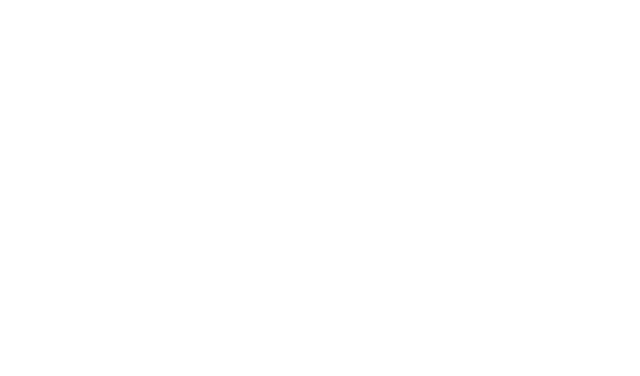
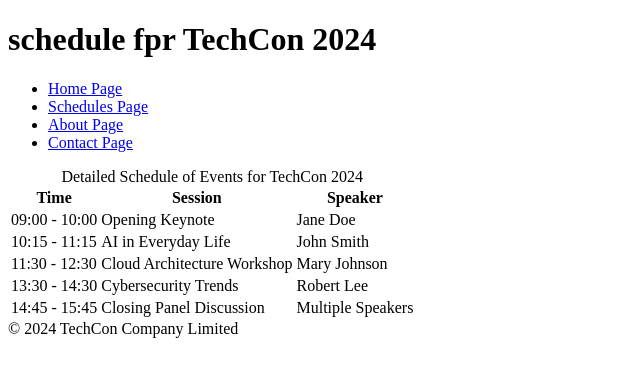
Before and after one commit to adwoax/TechCon_HTML, a plain HTML site: page techcon_website/schedule.html in a window 1280 px wide. Shown: the whole page, without its empty margins (0-640 px from the left). Drawn offline with Linux system fonts and the light colour scheme.

Commit message:
schedules page

```diff
--- a/techcon_website/schedule.html
+++ b/techcon_website/schedule.html
@@ -3,9 +3,63 @@
 <head>
     <meta charset="UTF-8">
     <meta name="viewport" content="width=device-width, initial-scale=1.0">
-    <title>Document</title>
+    <title>schedule for TechCon 2024</title>
 </head>
 <body>
+    <header>
+        <h1>schedule fpr TechCon 2024</h1>
+        <nav>
+            <ul>
+                <li><a href="index.html">Home Page</a></li>
+                <li><a href="schedule.html">Schedules Page</a></li>
+                <li><a href="about.html">About Page</a></li>
+                <li><a href="contact.html">Contact Page</a></li>
+            </ul>
+        </nav>
+    </header>
+     <main>
+        <table>
+            <caption>Detailed Schedule of Events for TechCon 2024</caption>
+            <thead>
+                <tr>
+                    <th scope="col">Time</th>
+                    <th scope="col">Session</th>
+                    <th scope="col">Speaker</th>
+                </tr>
+            </thead>
+            <tbody>
+                <tr>
+                    <td>09:00 - 10:00</td>
+                    <td>Opening Keynote</td>
+                    <td>Jane Doe</td>
+                </tr>
+                <tr>
+                    <td>10:15 - 11:15</td>
+                    <td>AI in Everyday Life</td>
+                    <td>John Smith</td>
+                </tr>
+                <tr>
+                    <td>11:30 - 12:30</td>
+                    <td>Cloud Architecture Workshop</td>
+                    <td>Mary Johnson</td>
+                </tr>
+                <tr>
+                    <td>13:30 - 14:30</td>
+                    <td>Cybersecurity Trends</td>
+                    <td>Robert Lee</td>
+                </tr>
+                <tr>
+                    <td>14:45 - 15:45</td>
+                    <td>Closing Panel Discussion</td>
+                    <td>Multiple Speakers</td>
+                </tr>
+            </tbody>
+        </table>
+    </main>
 
+    <!-- Footer -->
+    <footer>
+        &copy; 2024 TechCon Company Limited
+    </footer>
 </body>
 </html>
```
